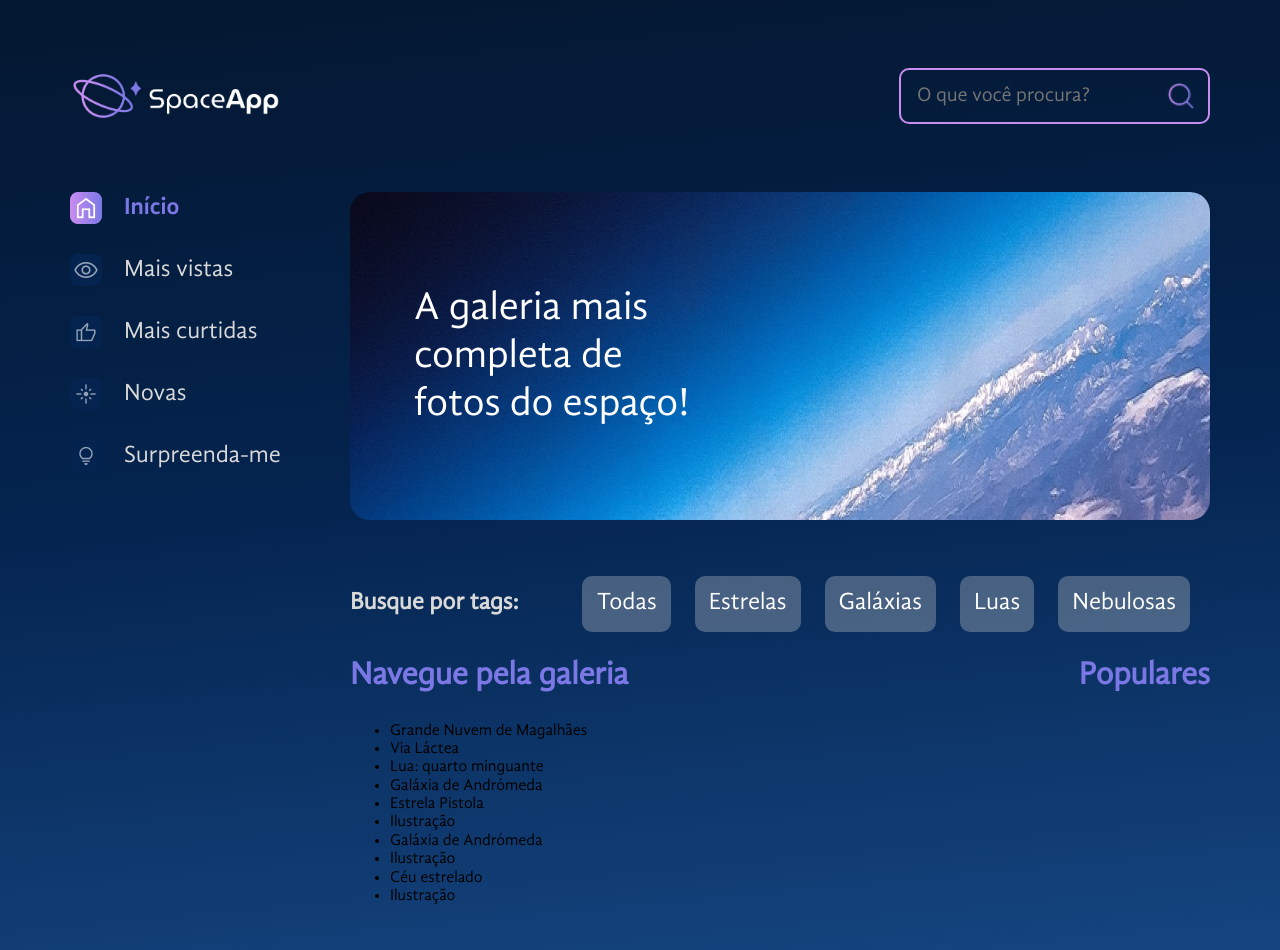
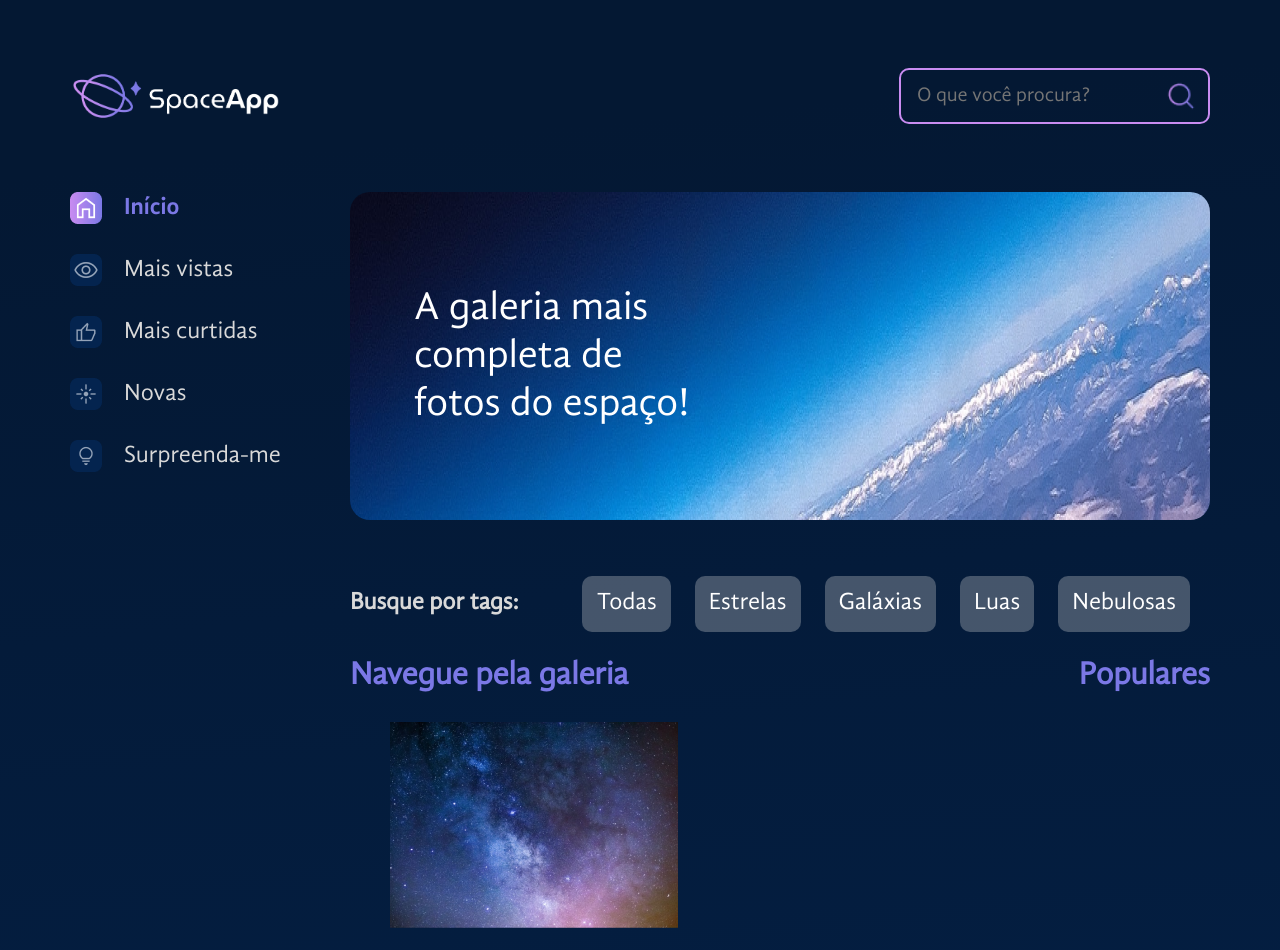
Before and after one commit to Diandressa/React-curso-Alura, a React (Vite) app: page / in a window 1280 px wide. Shown: the top 950 px of the page. Built offline with nearby package versions, Linux system fonts and the light colour scheme.

Commit message:
enviando cada objeto para o componente Imagem

```diff
--- a/src/componentes/Galeria/Imagem/index.tsx
+++ b/src/componentes/Galeria/Imagem/index.tsx
@@ -6,13 +6,13 @@ interface Foto {
   tagId: number;
 }
 
-interface FotosProps {
-    fotos:Foto[];
+interface ImagemProps {
+    foto:Foto;
 }
-const Imagem = ({foto}:FotosProps) => {
+const Imagem = ({foto}:ImagemProps) => {
     return(
         <figure>
-            <img src="" alt="" />
+            <img src={foto.path} alt={foto.titulo} />
             <figcaption>
                 <h3>Título</h3>
                 <footer>
--- a/src/componentes/Galeria/index.tsx
+++ b/src/componentes/Galeria/index.tsx
@@ -2,6 +2,7 @@ import styled from "styled-components";
 import Titulo from "../Titulo";
 import Populares from "./Polulares";
 import Tags from "./Tags";
+import Imagem from "./Imagem";
 
 const GaleriaContainer = styled.div`
     display:flex;
@@ -29,9 +30,10 @@ const Galeria = ({fotos = [] }:FotosProps) => {
             <GaleriaContainer>
                 <SecaoFluida>
                     <Titulo>Navegue pela galeria</Titulo>
-                    <ul>
-                        {fotos.map(foto => <li>{foto.titulo}</li>)}
-                    </ul>
+                    {
+                        fotos.map(foto => <Imagem key={foto.id} foto={foto}/>)
+                        //manda foto, e cada foto é um objeto do json
+                    }
                 </SecaoFluida>
                 <Populares/>
             </GaleriaContainer>
```
Also changed, not shown: 1 other file (tests, documents, lock files or other folders).
